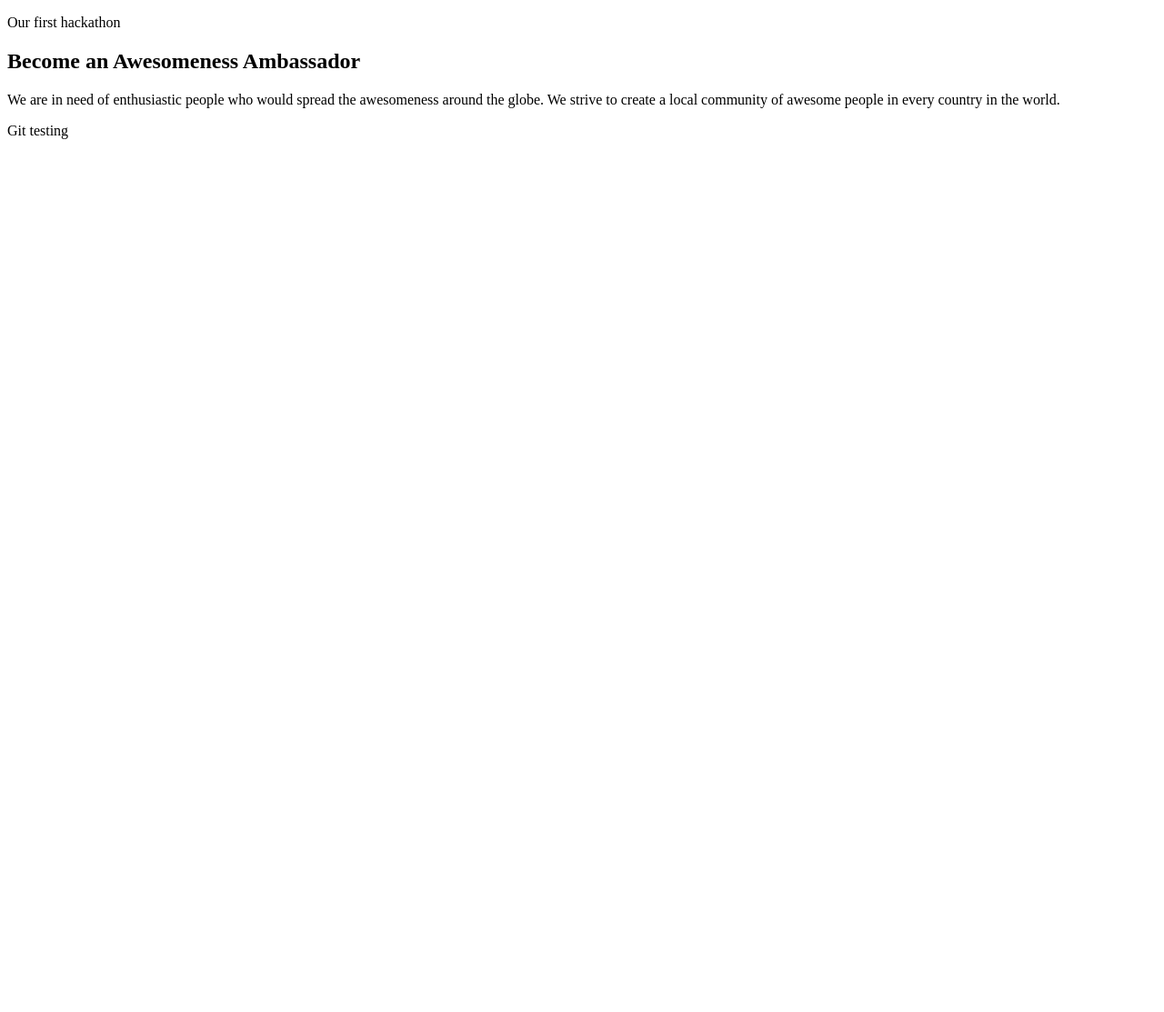
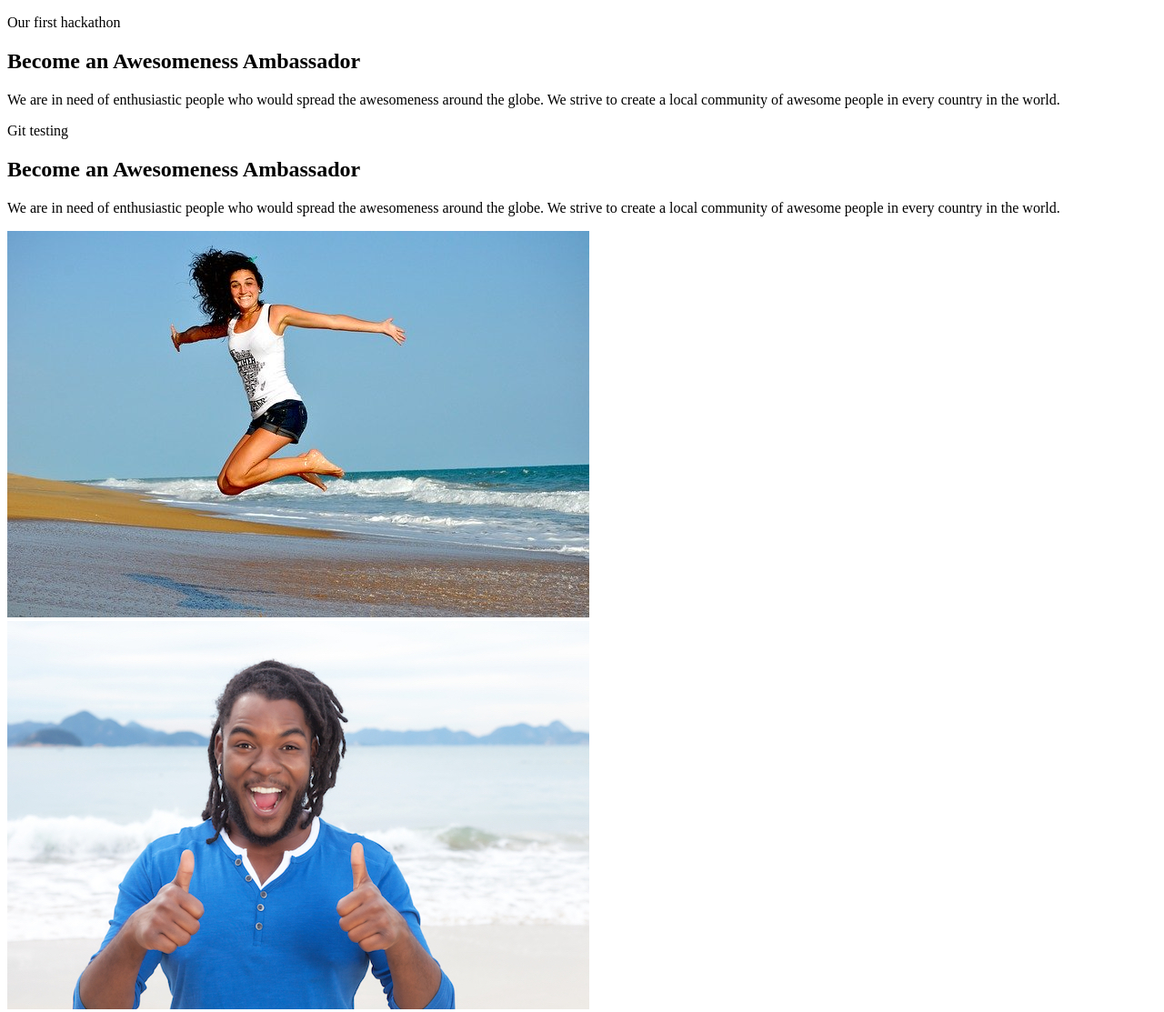
Before and after one commit to Gorchynska21/Hackathon_one, a plain HTML site: page index.html in a window 1280 px wide. Shown: the whole page at 91% size. Before the commit the page ends 800 px from the top, so only its background shows below. Drawn offline with Linux system fonts and the light colour scheme; files that its build step writes are made by us from their sources.

Commit message:
Fixed image conflict

```diff
--- a/index.html
+++ b/index.html
@@ -14,5 +14,13 @@
         <p>Git testing</p>
     </section>
 
+    <section class="section">
+        <h2>Become an Awesomeness Ambassador</h2>
+        <p>We are in need of enthusiastic people who would spread the awesomeness around the globe. We strive to create a local community of awesome people in every country in the world.</p>
+        <img src="/img/fitness.jpg" alt="Fitness">
+        <img src="/img/ambassador.jpg" alt="Ambassador">
+    </section>
+
+
 </body>
 </html>
```
